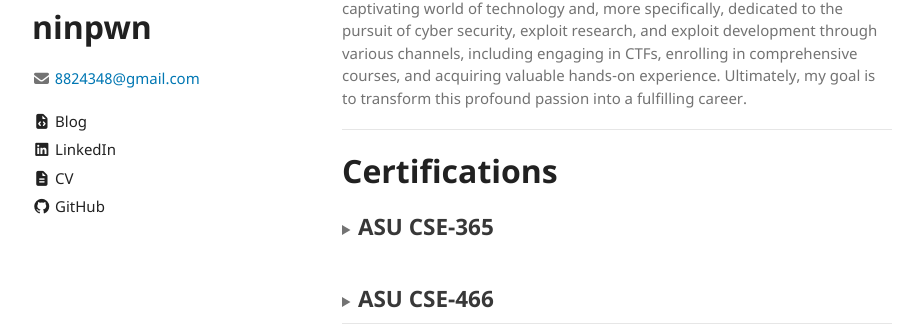
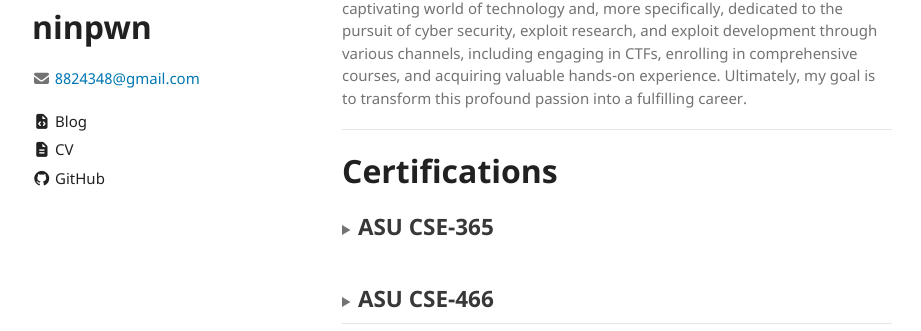
Before and after one commit to ninpwn/ninpwn.github.io, a Jekyll site: the page built from index.md, in a window 1280 px wide. Shown: the part 293-624 px from the top of the page, without its empty margins (178-1099 px from the left). Built offline with Jekyll 4.4.1, drawn with Linux system fonts in a browser that asks for light colours; our own code applies the rules of GitHub Pages for plain Markdown files.

Commit message:
Update _config.yml

```diff
--- a/_config.yml
+++ b/_config.yml
@@ -15,9 +15,6 @@ platforms:
   - name: Blog
     icon: <i class="fa-solid fa-file-code"></i>
     link: https://ninpwn.github.io/blog
-  - name: LinkedIn
-    icon: <i class="fa-brands fa-linkedin"></i>
-    link: https://www.linkedin.com/in/dean-erlich-978008166
   - name: CV
     icon: <i class="fa-solid fa-file-lines"></i>
     link: https://ninpwn.github.io/cv.pdf
```
